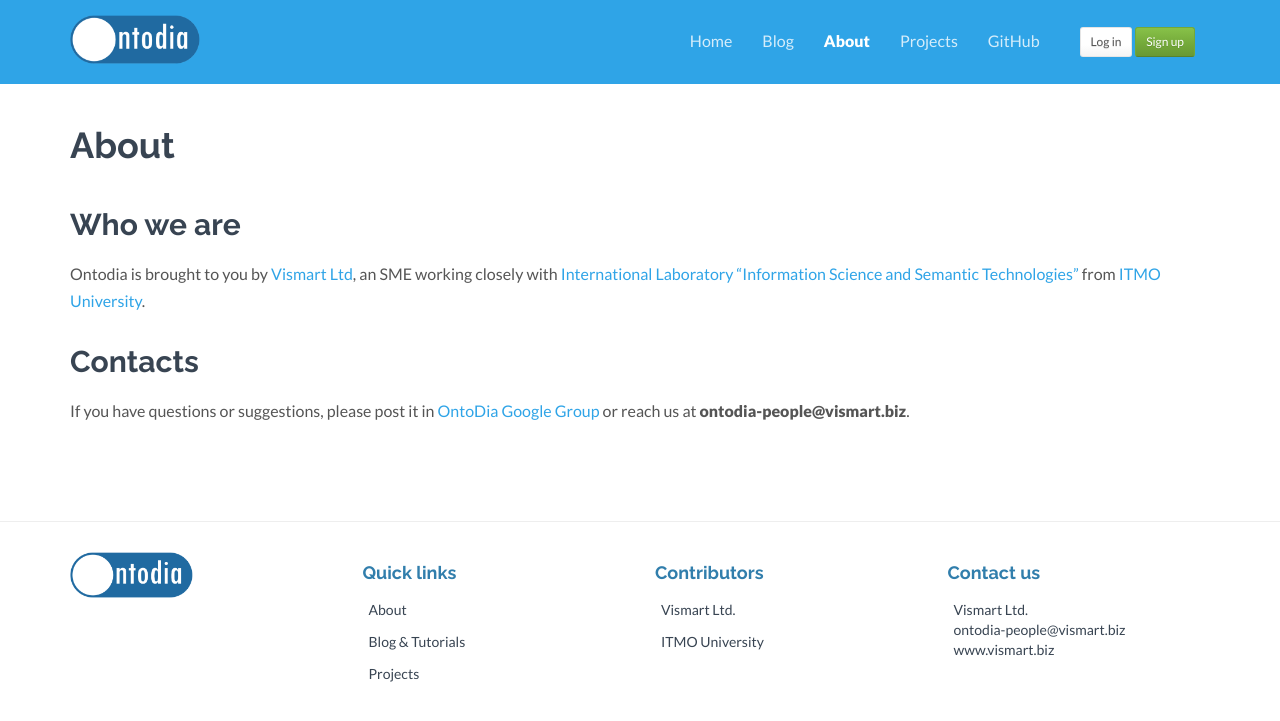
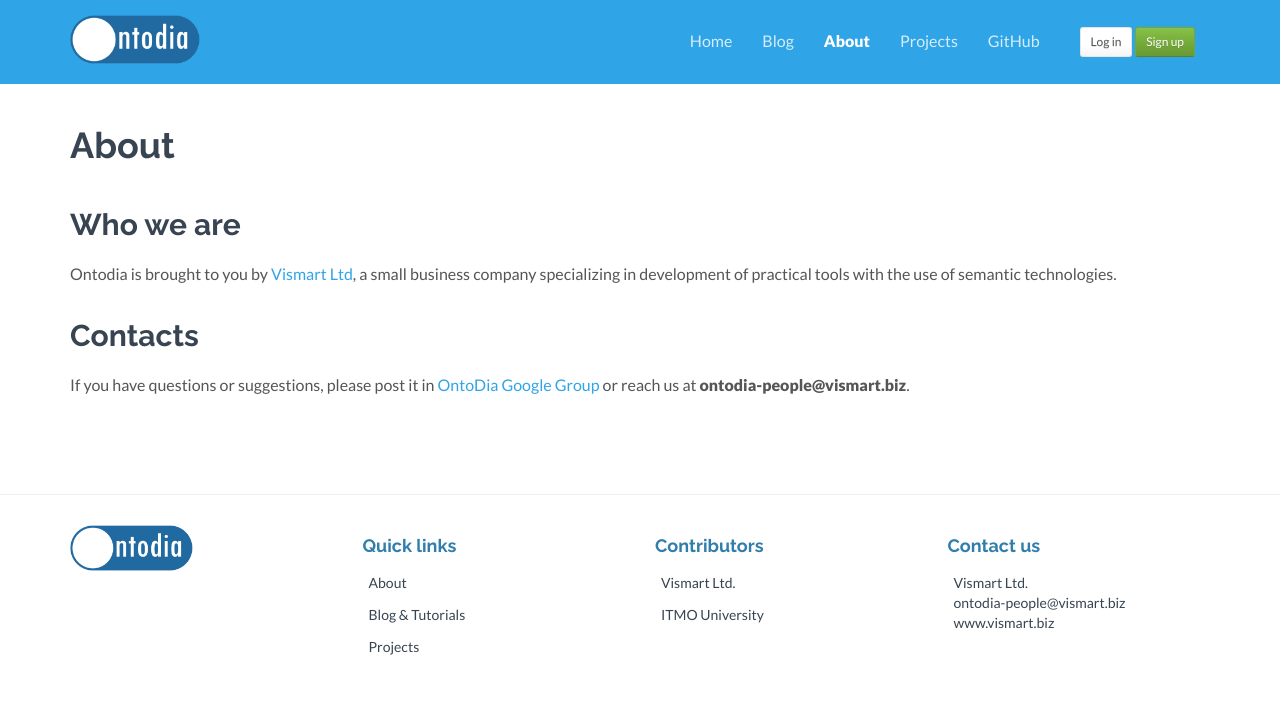
Before and after one commit to ontodia-org/ontodia-org.github.io, a Jekyll site: the page built from about.md, in a window 1280 px wide. Shown: the top 721 px of the page. Built offline with Jekyll 4.4.1, drawn with Linux system fonts in a browser that asks for light colours; nearby versions of some CDN libraries; comment, search, counter and statistics services are not loaded.

Commit message:
Update about.md

```diff
--- a/about.md
+++ b/about.md
@@ -6,8 +6,7 @@
 
 ## Who we are
 
-Ontodia is brought to you by [Vismart Ltd](http://vismart.biz), an SME working closely with
-[International Laboratory "Information Science and Semantic Technologies"](http://semantics.ifmo.ru/en/) from [ITMO University](http://en.ifmo.ru/en/).
+Ontodia is brought to you by [Vismart Ltd](http://vismart.biz), a small business company specializing in development of practical tools with the use of semantic technologies.
 
 ## Contacts
 
```
